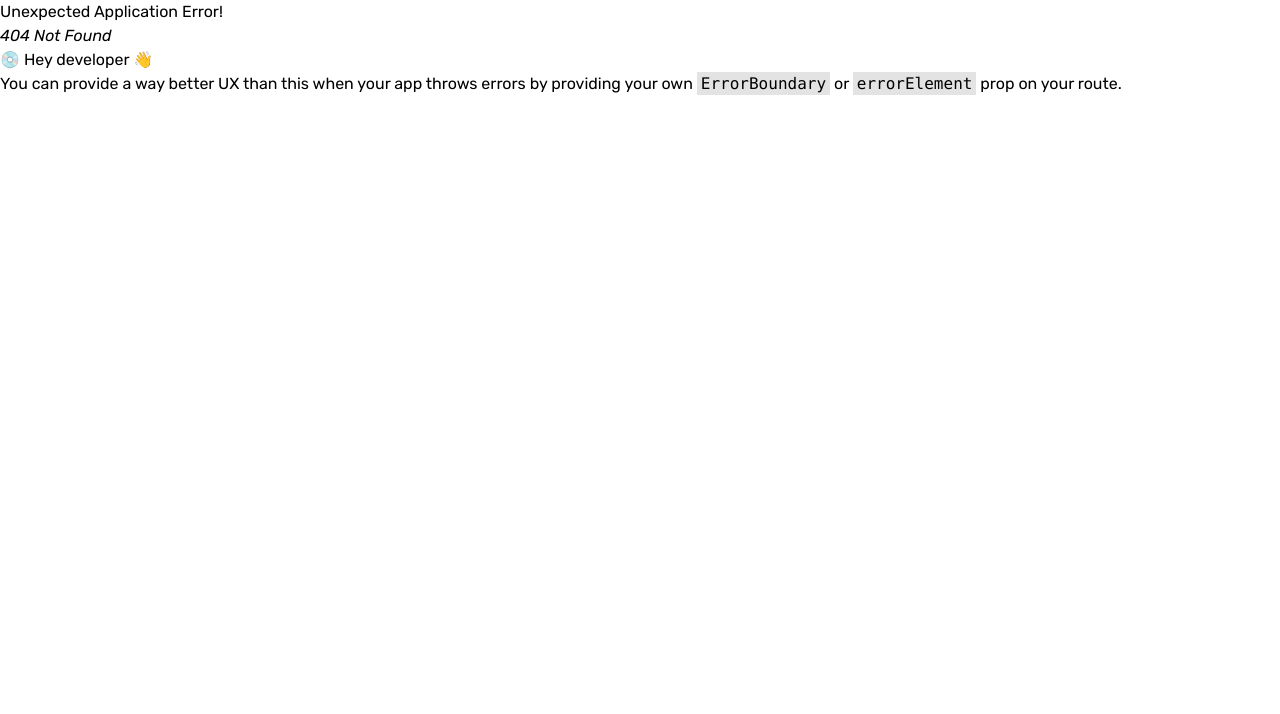
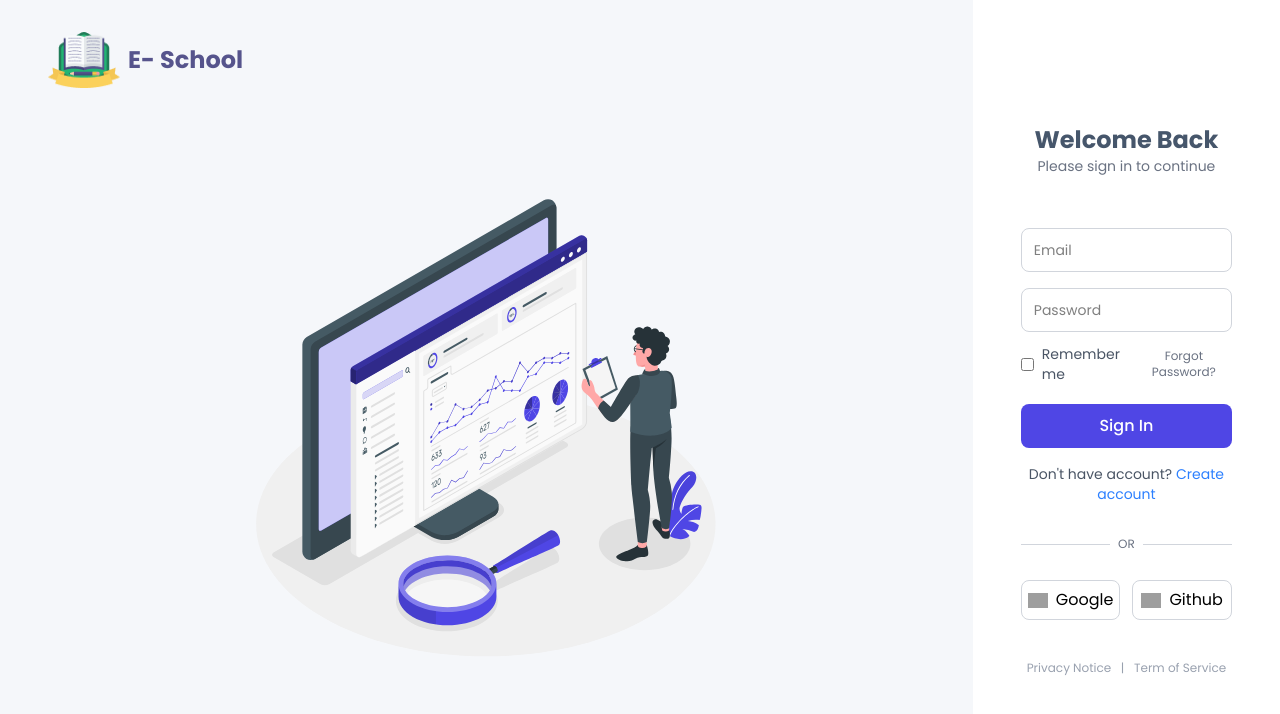
Before and after one commit to Shihab177/e-school, a React (Vite) app: page /signin in a window 1280 px wide. Before the commit this address had no page. Shown: the top 714 px of the page. Built offline with nearby package versions, Linux system fonts and the light colour scheme; grey boxes are pictures that could not be loaded.

Commit message:
[Add]: signin page add router and create signin component

```diff
--- /dev/null
+++ b/src/pages/authentication/SignIn/SignIn.jsx
@@ -0,0 +1,89 @@
+import React from "react";
+import Logo from "../../../shared/Logo/Logo";
+import signInImg from "../../../assets/images/signIn.svg";
+import { Link } from "react-router";
+const SignIn = () => {
+  return (
+    <div className="min-h-screen bg-[#F5F7FA] flex poppins">
+      <div className="w-[76%] flex flex-col px-12 py-8">
+        <Logo />
+
+        <div className="flex items-center justify-center h-full">
+          <img src={signInImg} className="w-[460px]" alt="loginImg" />
+        </div>
+      </div>
+
+      <div className="w-[24%] bg-white flex flex-col justify-center items-center px-12">
+        <h2 className="text-2xl font-bold text-[#46566B]">Welcome Back</h2>
+        <p className="text-sm text-gray-500 mb-7">Please sign in to continue</p>
+
+        <div className="space-y-4 mb-3 mt-6">
+          <input
+            type="email"
+            placeholder="Email"
+            className="w-full h-11 px-3 border border-gray-300 rounded-lg text-sm outline-0 focus:ring-2 focus:ring-[#A7A3EF]"
+          />
+
+          <input
+            type="password"
+            placeholder="Password"
+            className="w-full h-11 px-3 border border-gray-300 rounded-lg text-sm outline-0 focus:ring-2 focus:ring-[#A7A3EF]"
+          />
+        </div>
+
+        <div className="flex justify-between items-center mb-5 w-full">
+          <label className="flex items-center gap-2 text-sm text-gray-600">
+            <input type="checkbox" />
+            Remember me
+          </label>
+          <button className="text-xs text-gray-500 hover:text-blue-500">
+            Forgot Password?
+          </button>
+        </div>
+
+        <button className="w-full h-11 bg-[#4f46e5] cursor-pointer hover:scale-105 active:scale-95 text-white rounded-lg font-medium">
+          Sign In
+        </button>
+
+        <p className="text-sm text-gray-600 mt-4 mb-4 text-center">
+          Don't have account?{" "}
+          <Link to="/signup" className="text-blue-500">
+            Create account
+          </Link>
+        </p>
+
+       <div className="flex items-center w-full my-4">
+          <div className="flex-grow border-t border-gray-300"></div>
+          <span className="mx-2 text-xs text-gray-500">
+            OR
+          </span>
+          <div className="flex-grow border-t border-gray-300"></div>
+        </div>
+
+        <div className="flex gap-3 w-full mt-3">
+          <button className="flex items-center justify-center gap-2 w-1/2 h-10 cursor-pointer border border-gray-300 rounded-lg hover:bg-[#E9EEF5]">
+            <img
+              src="https://www.svgrepo.com/show/475656/google-color.svg"
+              width="20"
+            />
+            Google
+          </button>
+
+          <button className="flex items-center justify-center gap-2 w-1/2 h-10  cursor-pointer border border-gray-300 rounded-lg hover:bg-[#E9EEF5]">
+            <img
+              src="https://www.svgrepo.com/show/349375/github.svg"
+              width="20"
+            />
+            Github
+          </button>
+        </div>
+
+        <div className="mt-10 text-center text-xs text-gray-400">
+          <p>Privacy Notice &nbsp; | &nbsp; Term of Service</p>
+        </div>
+      </div>
+    </div>
+  );
+};
+
+export default SignIn;
--- a/src/router/router.jsx
+++ b/src/router/router.jsx
@@ -3,6 +3,7 @@ import RootLayout from "../layout/RootLayout";
 import Home from "../pages/home/Home";
 import AuthLayout from "../layout/AuthLayout";
 import SignUp from "../pages/authentication/SignUp/SignUp";
+import SignIn from "../pages/authentication/SignIn/SignIn";
 
 export const router = createBrowserRouter([
   {
@@ -20,9 +21,13 @@ export const router = createBrowserRouter([
     Component: AuthLayout,
     children: [
       {
-        path: "singup",
+        path: "signup",
         Component: SignUp,
       },
+      {
+        path:"signin",
+        Component:SignIn
+      }
     ],
   },
 ]);
```
Also changed, not shown: src/assets/images/signIn.svg (added).
